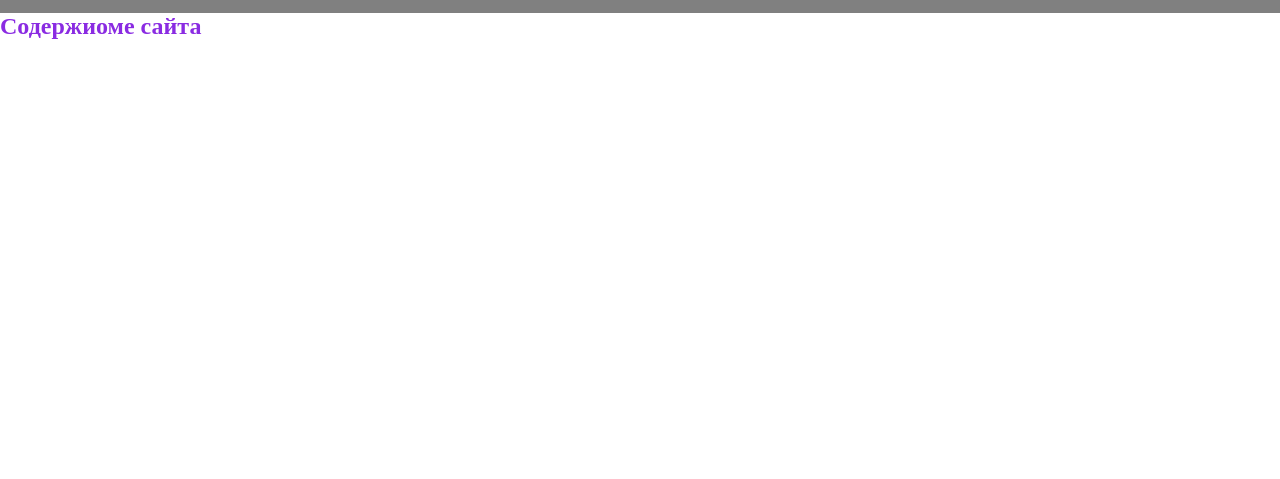
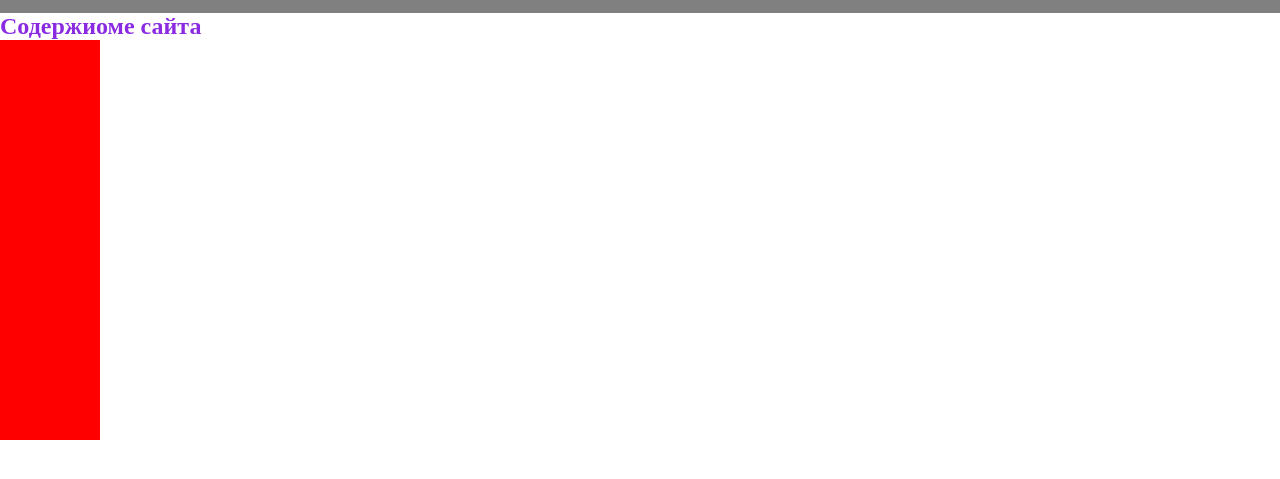
Before and after one commit to dsbarsukov/test, a plain HTML site: page index.html in a window 1280 px wide. Shown: the part 57-536 px from the top of the page. Drawn offline with Linux system fonts and the light colour scheme.

Commit message:
add red block

```diff
--- a/index.html
+++ b/index.html
@@ -15,5 +15,6 @@
     </header>
 
     <h2>Содержиоме сайта</h2>
+    <div class="Block_red"></div>
 </body>
 </html>
--- a/style.css
+++ b/style.css
@@ -16,3 +16,8 @@ header {
 h2{
     color:blueviolet
 }
+
+.Block_red{
+    width: 100px; height: 400px;
+    background-color: red;
+}
```
